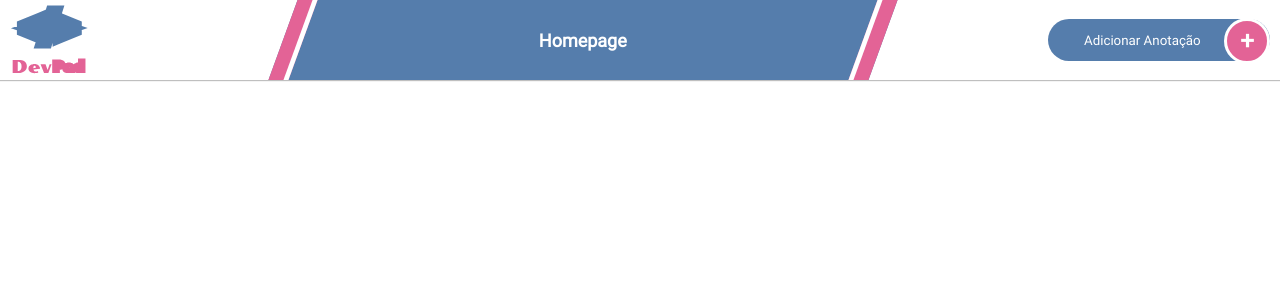
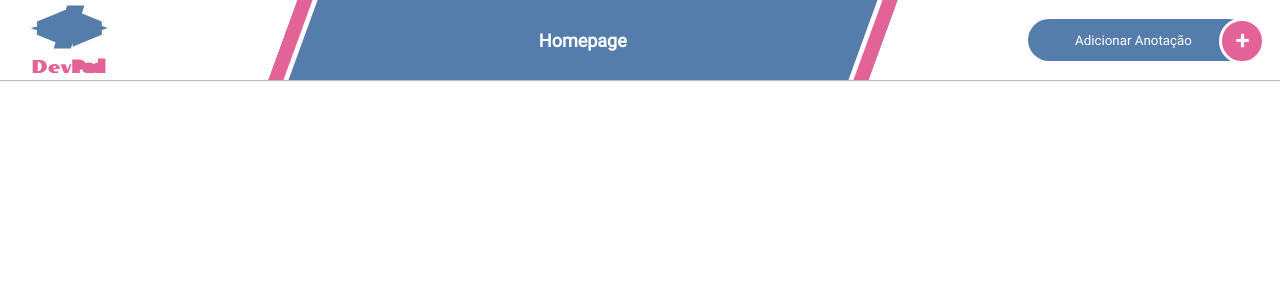
Before and after one commit to lavininhamelo/devpad, a React (Create React App) app: page / in a window 1280 px wide. Shown: the top 300 px of the page. Built offline with nearby package versions, Linux system fonts and the light colour scheme.

Commit message:
Co-authored-by: lavininhamelo <lavininhamelo@gmail.com>

```diff
--- /dev/null
+++ b/src/components/Footer/index.js
@@ -0,0 +1,6 @@
+import React from 'react';
+import { Footer } from './style.js';
+
+export default () => {
+  return <Footer />;
+};
--- /dev/null
+++ b/src/components/Footer/style.js
@@ -0,0 +1,3 @@
+import styled from 'styled-components';
+
+export const Footer = styled.footer``;
--- a/src/components/Header/style.js
+++ b/src/components/Header/style.js
@@ -8,6 +8,7 @@ export const Nav = styled.nav`
   * {
     color: ${TEXT_COLOR_PRIMARY};
     font-family: Roboto;
+    user-select: none;
   }
 
   color: white;
@@ -16,7 +17,7 @@ export const Nav = styled.nav`
   align-items: center;
   width: 100%;
   height: 80px;
-  padding: 10px;
+  padding: 0px 30px;
   background: #ffffff;
   box-shadow: 0px 1px 1px rgba(0, 0, 0, 0.25);
   justify-content: space-between;
@@ -34,7 +35,7 @@ export const Nav = styled.nav`
     display: flex;
     position: absolute;
     top: 18px;
-    right: 10px;
+    right: 15px;
     width: 40px;
     height: 40px;
     border-radius: 28px;
@@ -89,7 +90,7 @@ export const Nav = styled.nav`
     align-items: center;
     justify-content: center;
 
-    width: 85%;
+    width: 95%;
     height: 100%;
   }
 `;
```
